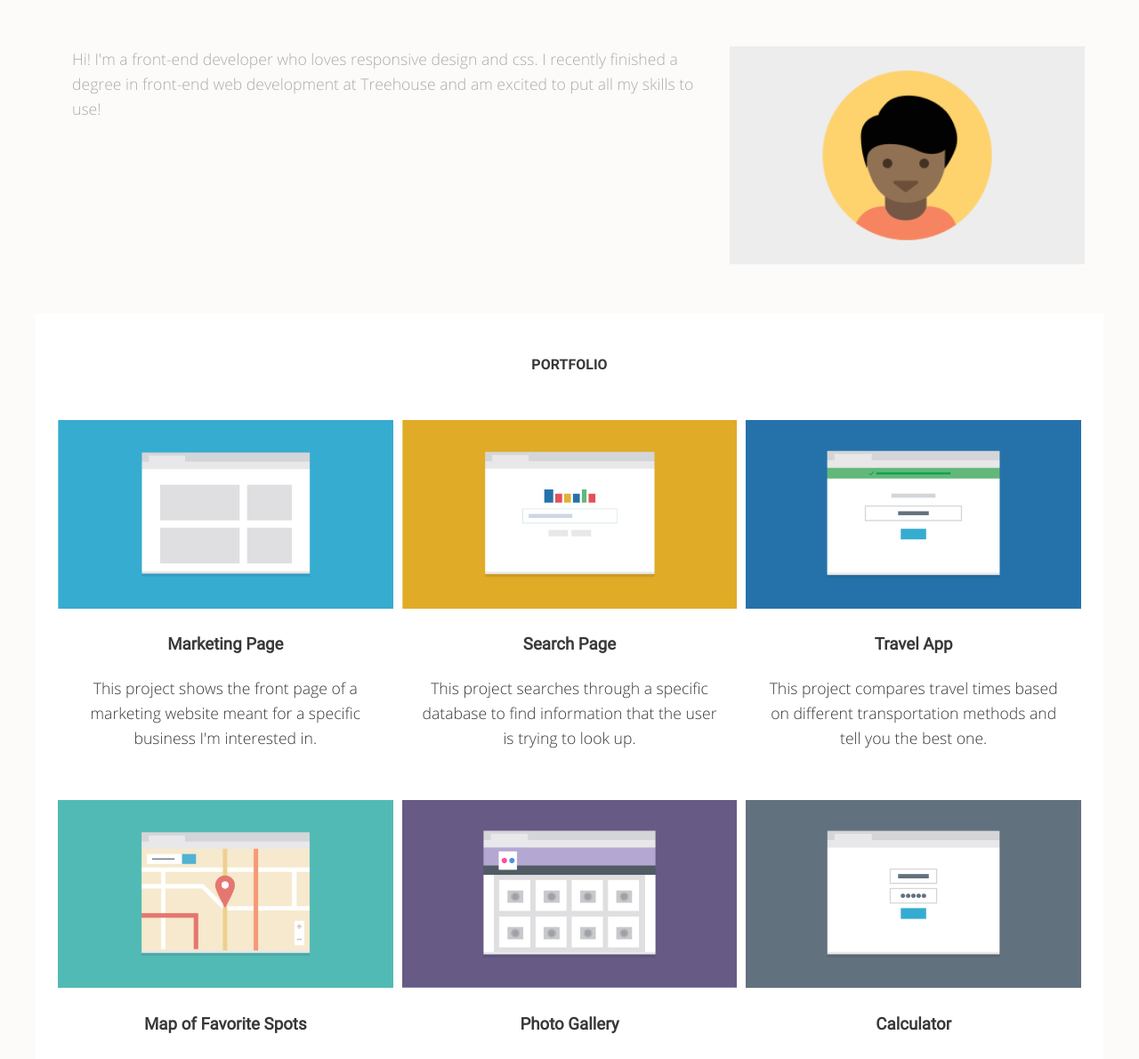
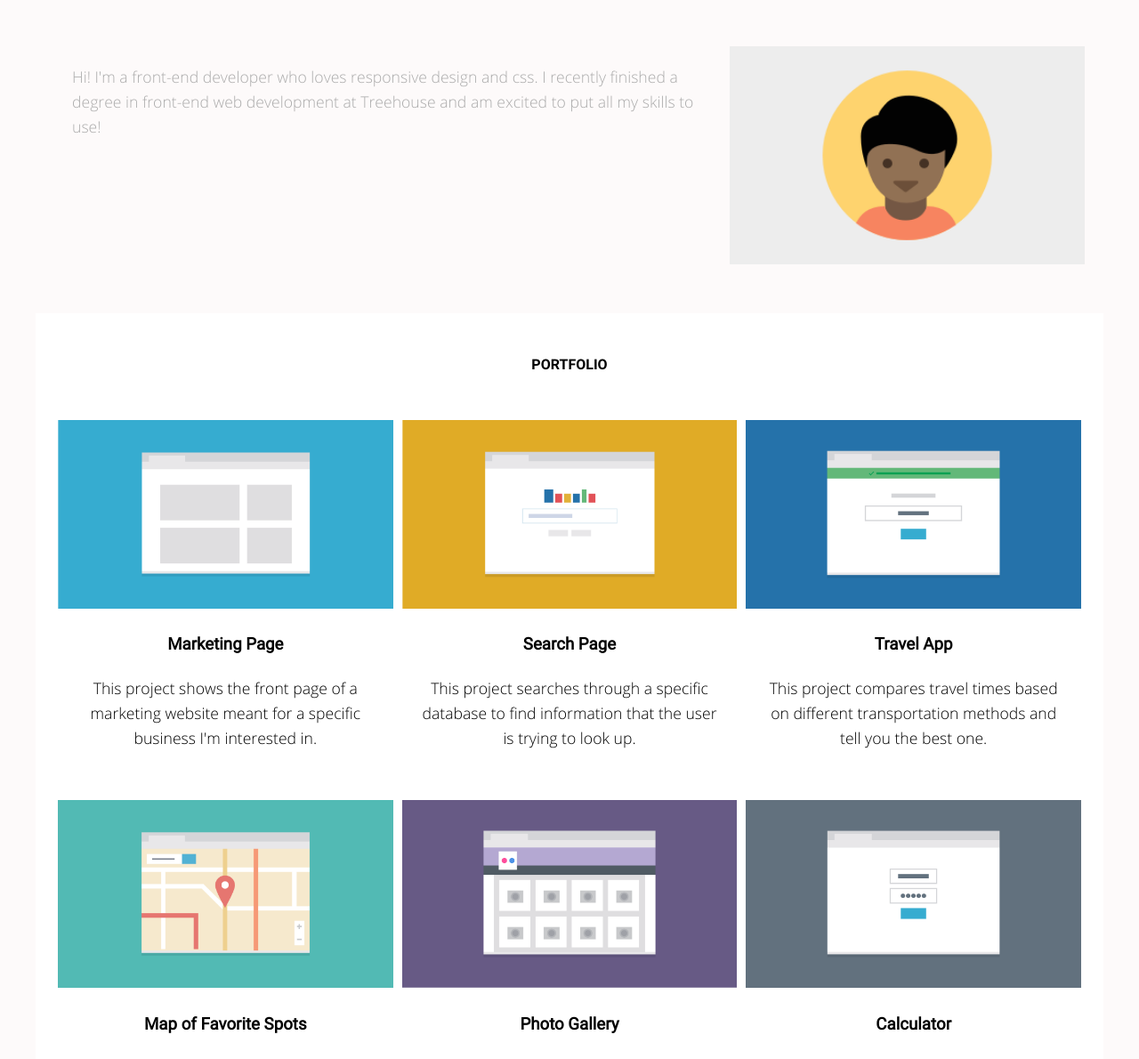
Before and after one commit to rarri89/Techdegree-Project-2, a plain HTML site: page index.html in a window 1280 px wide. Shown: the part 110-1300 px from the top of the page at 89% size. Drawn offline with Linux system fonts and the light colour scheme.

Commit message:
details, trimming unnecessary code

```diff
--- a/css/styles.css
+++ b/css/styles.css
@@ -1,9 +1,4 @@
 /* ---- Web Fonts ---- */
-
-@font-face {
-    font-family: 'Open Sans';
-    src: url('../fonts/open-sans/open-sans-regular.ttf');
-}
 
 @font-face {
     font-family: 'Open Sans Bold';
@@ -41,7 +36,7 @@ body {
 body {
     margin: 0;
     line-height: 1.6;
-    color: #383838;
+    color: #000000;
     background: #fdfafa;
     font-family: 'Open Sans Light', sans-serif;
     text-align: center;
@@ -185,7 +180,7 @@ a:hover {
 .bio {
     font-size: 1.1em;
     color: #ababab;
-    margin: 0 0;
+    margin-top: 20px;
     padding: 0 25px;
 }
 
--- a/index.html
+++ b/index.html
@@ -26,32 +26,32 @@
     <main>
         <h2 class="title" id="portfolio">Portfolio</h2>
         <div class="main-content">
-            <div class="item-1 item">
+            <div class="item">
                 <img src="images/portfolio-1.png" alt="Image of Front Page of Marketing Website">
                 <h3>Marketing Page</h3>
                 <p>This project shows the front page of a marketing website meant for a specific business I'm interested in.</p>
             </div>
-            <div class="item-2 item">
+            <div class="item">
                 <img src="images/portfolio-2.png" alt="Image of Search Page">
                 <h3>Search Page</h3>
                 <p>This project searches through a specific database to find information that the user is trying to look up.</p>
             </div>
-            <div class="item-3 item">
+            <div class="item">
                 <img src="images/portfolio-3.png" alt="Image of Travel App">
                 <h3>Travel App</h3>
                 <p>This project compares travel times based on different transportation methods and tell you the best one.</p>
             </div>
-            <div class="item-4 item">
+            <div class="item">
                 <img src="images/portfolio-4.png" alt="Image of Map">
                 <h3>Map of Favorite Spots</h3>
                 <p>This project uses mapping apis to plot points for my favorite spots in the city for a do-it-yourself walking tour.</p>
             </div>
-            <div class="item-5 item">
+            <div class="item">
                 <img src="images/portfolio-5.png" alt="Image of Photo Gallery">
                 <h3>Photo Gallery</h3>
                 <p>This project shows pictures from a recent trip to a viewer and allows them to easilty navigate through photos.</p>
             </div>
-            <div class="item-6 item">
+            <div class="item">
                 <img src="images/portfolio-6.png" alt="Image of Calculator">
                 <h3>Calculator</h3>
                 <p>Someone can enter in the numbers they want, and press the big blue button and get the result.</p>
```
Also changed, not shown: fonts/open-sans/open-sans-regular.ttf (deleted), 3 other files.
